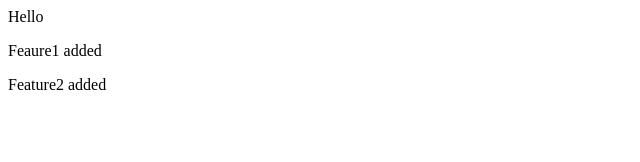
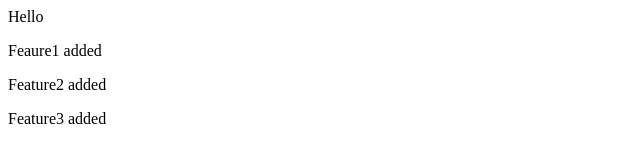
Before and after one commit to laurelGit/gitexample, a plain HTML site: page sample-project/index.html in a window 1280 px wide. Shown: the whole page, without its empty margins (0-640 px from the left). Drawn offline with Linux system fonts and the light colour scheme.

Commit message:
Feature3 added

```diff
--- a/sample-project/index.html
+++ b/sample-project/index.html
@@ -7,5 +7,6 @@
   <p>Hello</p>
   <p>Feaure1 added</p>
   <p>Feature2 added</p>
+  <p>Feature3 added</p>
  </body>
 </html>
```
